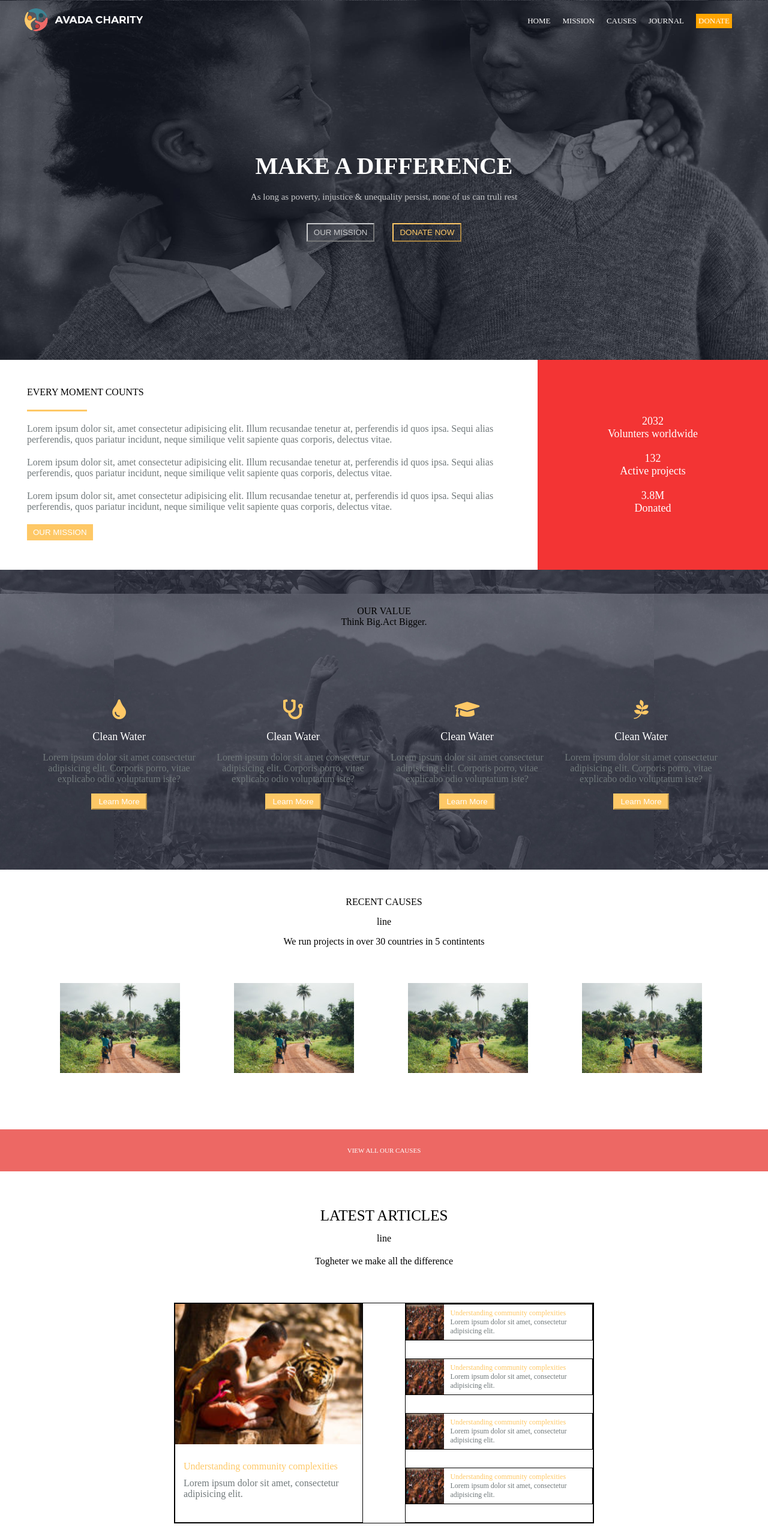
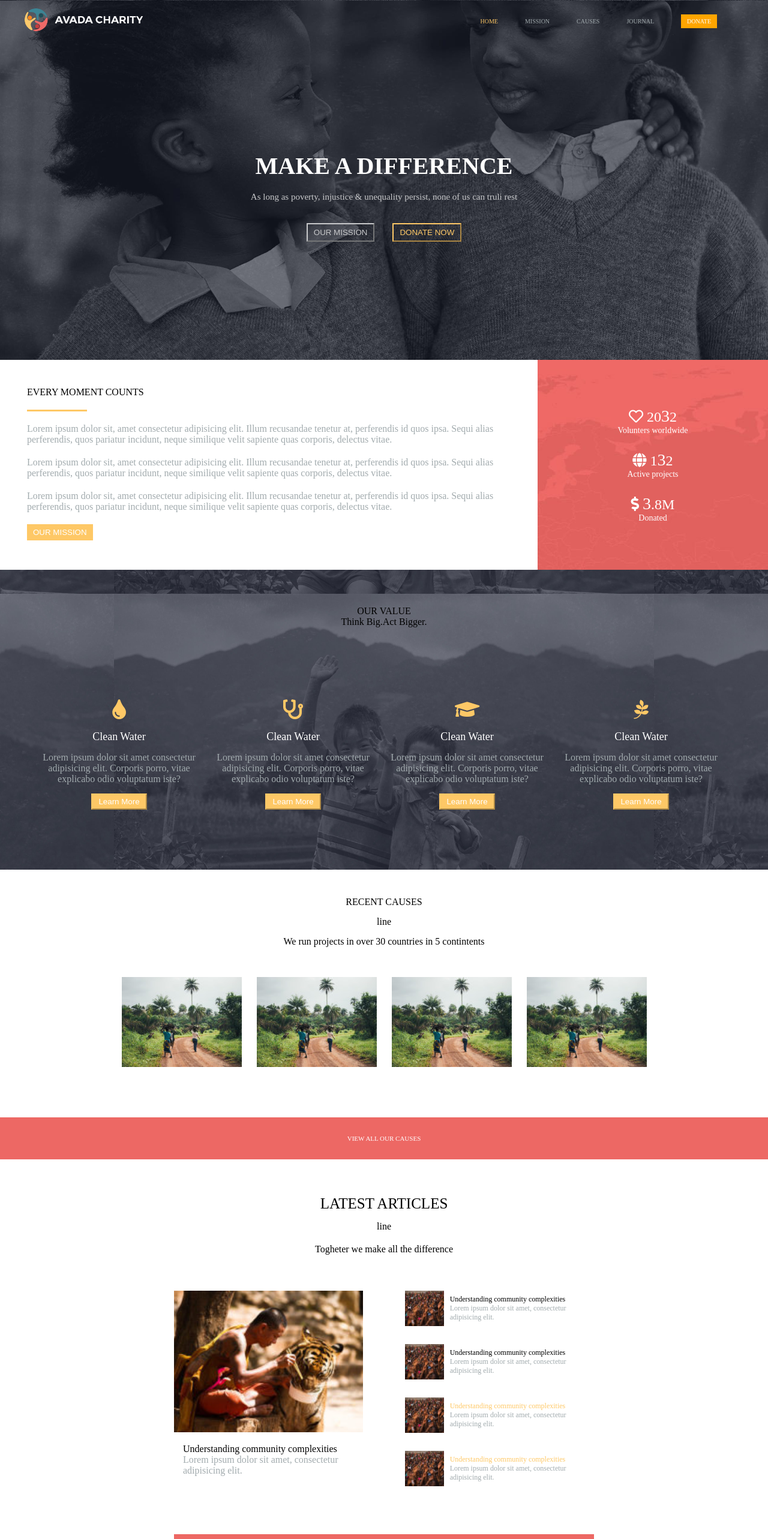
Before and after one commit to Cristian1231233/proj-html-vuejs, a Vue app: page / in a window 1280 px wide. Shown: the top 2566 px of the page at 60% size. Built offline with nearby package versions, Linux system fonts and the light colour scheme.

Commit message:
stampo dinamicamente le icon del footer

```diff
--- a/src/App.vue
+++ b/src/App.vue
@@ -2,7 +2,7 @@
   <div>
     <Header />
     <Main />
-    <Footer />
+    <Footer :iconList="iconList" />
   </div>
 </template>
 
@@ -14,6 +14,16 @@
 
 export default {
   name: 'App',
+  data(){
+    return{
+      iconList: [
+          'fab fa-facebook-f',
+          'fab fa-instagram',
+          'fab fa-twitter',
+          'fab fa-youtube'
+      ]
+    }
+  },
   components: {
      Header,
      Main,
--- a/src/assets/vars.scss
+++ b/src/assets/vars.scss
@@ -1,2 +1,2 @@
 $color-orange:#FEC866;
-$color-gray:#70787A;
+$color-gray:#a2abae;
--- a/src/components/Footer.vue
+++ b/src/components/Footer.vue
@@ -8,10 +8,12 @@
       <div class="footer-bottom">
             <p>Lorem ipsum dolor sit amet consectetur adipisicing elit. Exercitationem doloremque</p>
             <div class="icon-social">
-                <div class="icon">
-                    <i class="fab fa-facebook-f"></i>
+                <div class="icon" v-for="(icon, index) in iconList"
+                :key="index"
+                >
+                    <i :class="icon"></i>
                 </div>
-                <div class="icon">
+                <!-- <div class="icon">
                     <i class="fab fa-instagram"></i>
                 </div>
                 <div class="icon">
@@ -19,7 +21,7 @@
                 </div>
                 <div class="icon">
                     <i class="fab fa-youtube"></i>
-                </div>
+                </div> -->
             </div>
       </div>
   </footer>
@@ -27,7 +29,10 @@
 
 <script>
 export default {
-   nome: 'Footer'
+   nome: 'Footer',
+    props:{
+        iconList: Array
+    }
 }
 </script>
 
@@ -37,11 +42,9 @@ export default {
     display: flex;
     align-items: center;
     height: 90px;
-    border: 1px solid black;
     .logo{
         width: 240px;
         height: 50px;
-        border: 1px solid black;
         margin: auto;
         img{
             width: 100%;
@@ -73,6 +76,7 @@ export default {
             text-align: center;
             line-height: 25px;
             cursor: pointer;
+
         }
     }
 }
--- a/src/components/Main.vue
+++ b/src/components/Main.vue
@@ -12,16 +12,16 @@
           <div class="section-1-right">
               <div class="container-1">
                   <div class="num-text">
-                    <div>2032</div>
-                    <div>Volunters worldwide</div>
+                    <div class="num"><i class="far fa-heart"></i>20<span>3</span>2</div>
+                    <div class="text1">Volunters worldwide</div>
                   </div>
                   <div class="num-text">
-                    <div>132</div>
-                    <div>Active projects</div>
+                    <div class="num"><i class="fas fa-globe"></i>1<span>3</span>2</div>
+                    <div class="text1">Active projects</div>
                   </div>
                   <div class="num-text">
-                    <div>3.8M</div>
-                    <div>Donated</div>
+                    <div class="num"><i class="fas fa-dollar-sign"></i><span>3</span>.8M</div>
+                    <div class="text1">Donated</div>
                   </div>
 
               </div>
@@ -96,11 +96,23 @@ export default {
             width: 30%;
             text-align: center;
             color: white;
-            background-color: rgb(243, 52, 52);
+            background-image: url('../assets/images/home-content-bg-1.jpg');
 
             .num-text{
-                margin: 20px;
+                margin: 25px;
                 font-size: 18px;
+                .num{
+                    font-size: 24px;
+                    span{
+                        font-size: 28px;
+                    }
+                    .far, .fas{
+                        margin-right: 6px;
+                    }
+                }
+                .text1{
+                    font-size: 14px;
+                }
             }
         }
 
--- a/src/components/Menu.vue
+++ b/src/components/Menu.vue
@@ -21,20 +21,26 @@ export default {
 
 <style lang="scss" scoped>
 
+@import '../assets/vars';
+
 ul{
     list-style: none;
     display: flex;
     justify-content: space-around;
     align-items: center;
     li{
-        color: white;
-        font-size: 13px;
-        margin-right: 20px;
+        color: $color-gray;
+        font-size: 10px;
+        margin-right: 45px;
         cursor: pointer;
     }
+    li:first-child{
+        color: $color-orange;
+    }
     li.bottone{
+        color: white;
         background-color: orange;
-        padding: 4px;
+        padding: 6px 10px;
         cursor: pointer;
     }
 }
--- a/src/components/Section3.vue
+++ b/src/components/Section3.vue
@@ -40,13 +40,12 @@ export default {
     text-align: center;
     padding: 30px;
     .container-ciclo-3{
-        margin: 60px auto;
+        width: 900px;
+        margin: 50px auto;
         display: flex;
-
+        justify-content: space-around;
         .photo{
             width: 200px;
-            margin-right: 20px;
-            margin-left: 70px;
             img{
                 width: 100%;
             }
--- a/src/components/Section5.vue
+++ b/src/components/Section5.vue
@@ -39,7 +39,7 @@
                  <img src="../assets/images/photo-1444664597500-035db93e2323-177x142.jpg" alt="">
              </div>
              <div class="texts">
-                 <div class="yellow">Understanding community complexities</div>
+                 <div class="orange">Understanding community complexities</div>
                  <p>Lorem ipsum dolor sit amet, consectetur adipisicing elit.</p>
              </div>
          </div>
@@ -48,7 +48,7 @@
                  <img src="../assets/images/photo-1444664597500-035db93e2323-177x142.jpg" alt="">
              </div>
              <div class="texts">
-                 <div class="yellow">Understanding community complexities</div>
+                 <div class="orange">Understanding community complexities</div>
                  <p>Lorem ipsum dolor sit amet, consectetur adipisicing elit.</p>
              </div>
          </div>
@@ -71,7 +71,7 @@ export default {
 @import '../assets/vars.scss';
 
 .section-5{
-    min-height: 500px;
+    min-height: 400px;
     .contenitore-top{
         text-align: center;
         margin: 60px 0;
@@ -90,14 +90,12 @@ export default {
         width: 700px;
         min-height: 300px;
         margin: 0 auto;
-        border: 1px solid black;
         p{
             color: $color-gray;
         }
         .image-text{
             width: 45%;
             min-height: 300px;
-            border: 1px solid black;
             .image{
                 width: 100%;
                 img{
@@ -105,8 +103,8 @@ export default {
                 }
             }
             .text{
-                padding: 14px;
-                .yellow{
+                padding: 15px;
+                .orange{
                     color: $color-orange;
                     margin: 10px 0;
                 }
@@ -115,12 +113,10 @@ export default {
         .container-images{
             height: 100%;
             width: 45%;
-            border: 1px solid black;
         }
         .images-texts{
             display: flex;
             width: 100%;
-            border: 1px solid black;
             margin-bottom: 30px;
             .images{
                 width: 76px;
@@ -132,10 +128,13 @@ export default {
             .texts{
                 font-size: 12px;
                 margin: 7px 10px;
-                .yellow{
+                .orange{
                     color: $color-orange;
                 }
             }
+        }
+        .images-texts:last-child{
+            margin-bottom: none;
         }
     }
     .altro-text{
```
